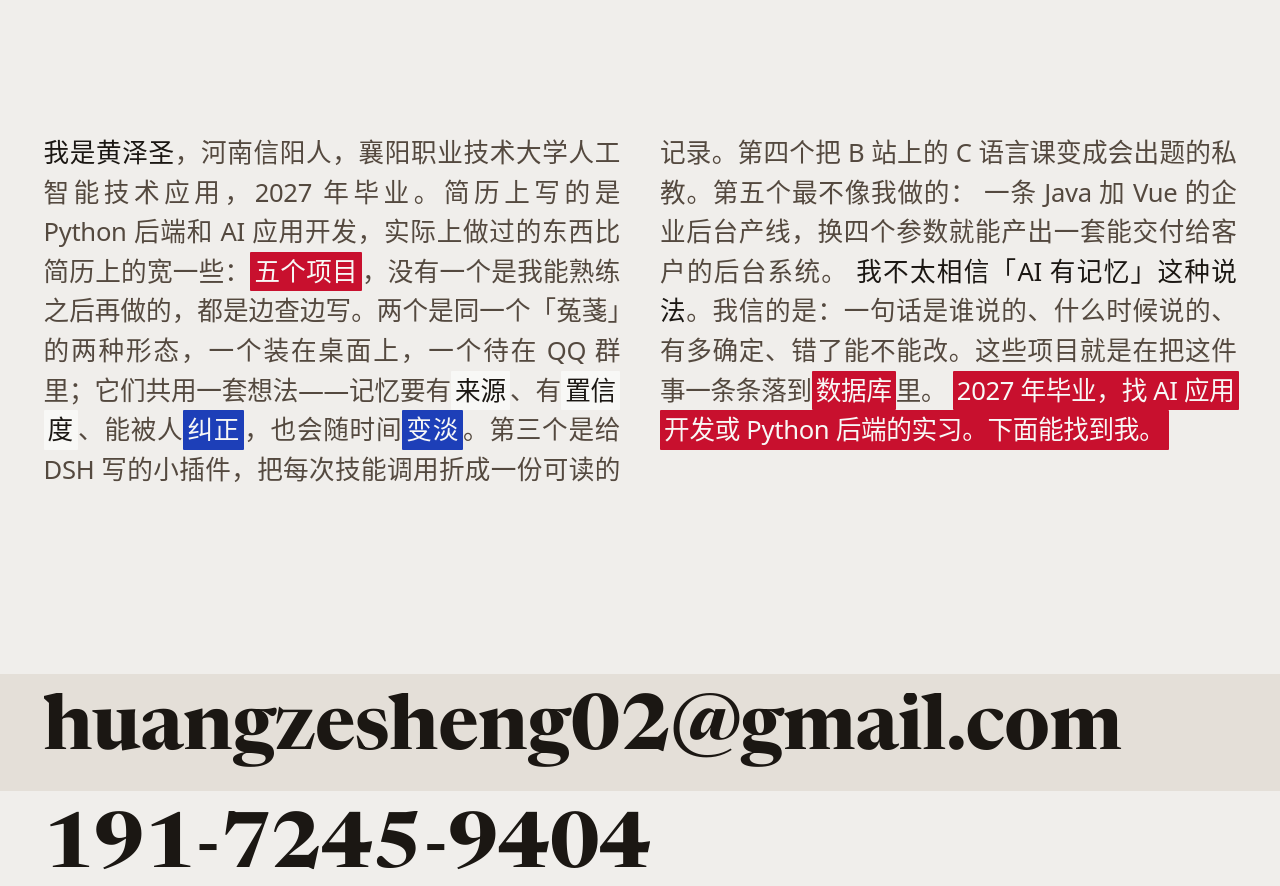
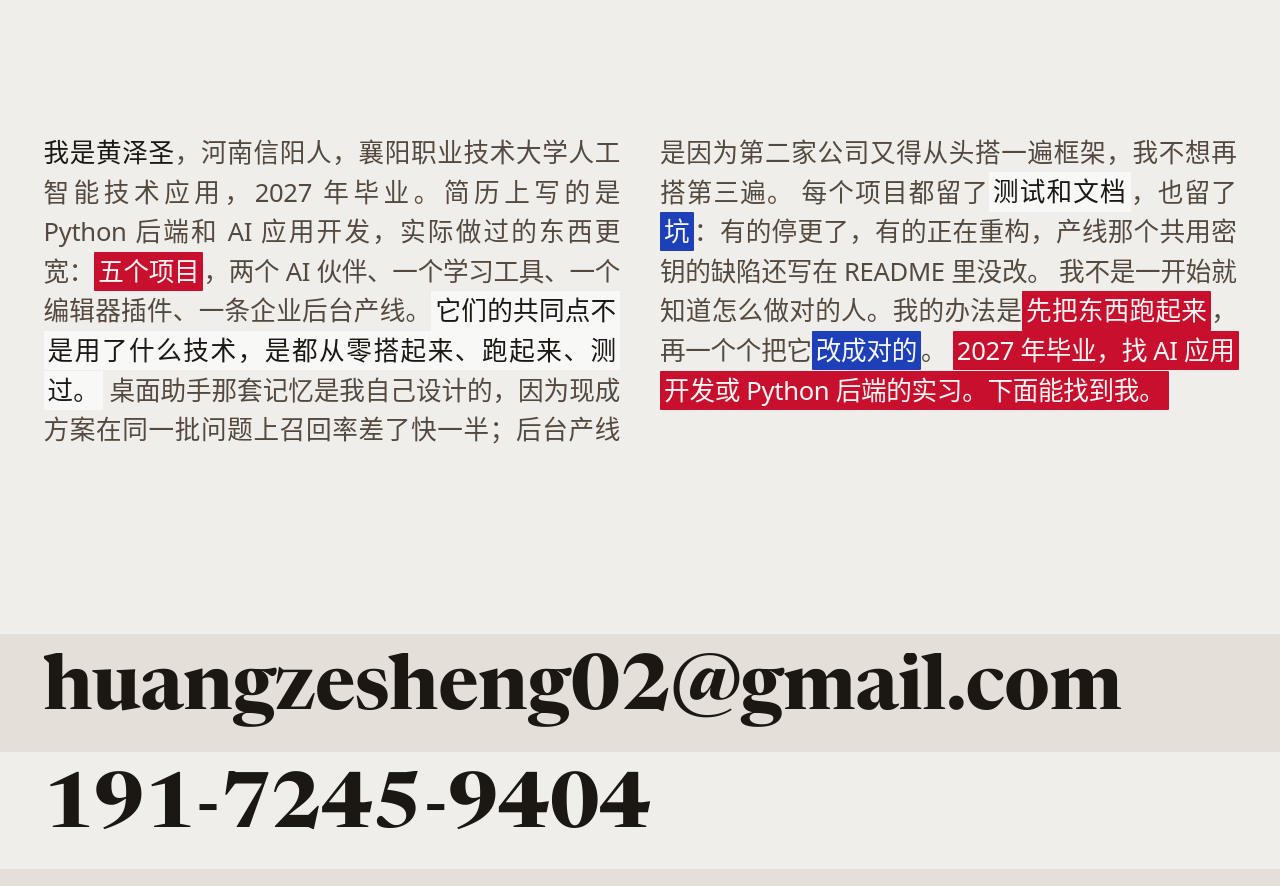
Before and after one commit to spritebbb/portfolio, a Vue app: page / in a window 1280 px wide. Shown: the part 4100-4986 px from the top of the page. Built offline with nearby package versions, Linux system fonts and the light colour scheme.

Commit message:
About 重写：从记忆主题改成展示个人成果

```diff
--- a/src/components/AboutCopy.vue
+++ b/src/components/AboutCopy.vue
@@ -3,17 +3,16 @@
     <div class="wrap">
       <p class="about-copy" data-reveal>
         <span class="about-ink">我是黄泽圣</span>，河南信阳人，襄阳职业技术大学人工智能技术应用，2027
-        年毕业。简历上写的是 Python 后端和 AI 应用开发，实际上做过的东西比简历上的宽一些：<span
+        年毕业。简历上写的是 Python 后端和 AI 应用开发，实际做过的东西更宽：<span
           class="hl hl-a">五个项目</span
-        >，没有一个是我能熟练之后再做的，都是边查边写。两个是同一个「菟菚」的两种形态，一个装在桌面上，一个待在
-        QQ 群里；它们共用一套想法——记忆要有<span class="hl hl-b">来源</span>、有<span
-          class="hl hl-b">置信度</span
-        >、能被人<span class="hl hl-c">纠正</span>，也会随时间<span class="hl hl-c">变淡</span>。第三个是给
-        DSH 写的小插件，把每次技能调用折成一份可读的记录。第四个把 B 站上的 C 语言课变成会出题的私教。第五个最不像我做的：
-        一条 Java 加 Vue 的企业后台产线，换四个参数就能产出一套能交付给客户的后台系统。
-        <span class="about-ink">我不太相信「AI 有记忆」这种说法</span>。我信的是：一句话是谁说的、什么时候说的、有多确定、错了能不能改。这些项目就是在把这件事一条条落到<span
-          class="hl hl-a">数据库</span
-        >里。
+        >，两个 AI 伙伴、一个学习工具、一个编辑器插件、一条企业后台产线。<span class="hl hl-b">它们的共同点不是用了什么技术，是都从零搭起来、跑起来、测过。</span>
+        桌面助手那套记忆是我自己设计的，因为现成方案在同一批问题上召回率差了快一半；后台产线是因为第二家公司又得从头搭一遍框架，我不想再搭第三遍。
+        每个项目都留了<span class="hl hl-b">测试和文档</span>，也留了<span
+          class="hl hl-c">坑</span
+        >：有的停更了，有的正在重构，产线那个共用密钥的缺陷还写在 README 里没改。
+        我不是一开始就知道怎么做对的人。我的办法是<span class="hl hl-a">先把东西跑起来</span>，再一个个把它<span
+          class="hl hl-c">改成对的</span
+        >。
         <a class="about-last" href="#contact"
           ><span class="hl hl-a">2027 年毕业，找 AI 应用开发或 Python 后端的实习。下面能找到我。</span></a
         >
```
Also changed, not shown: src/assets/fonts/noto-serif-sc-700-cjk.woff2, 17 other files (tests, documents, lock files or other folders).
